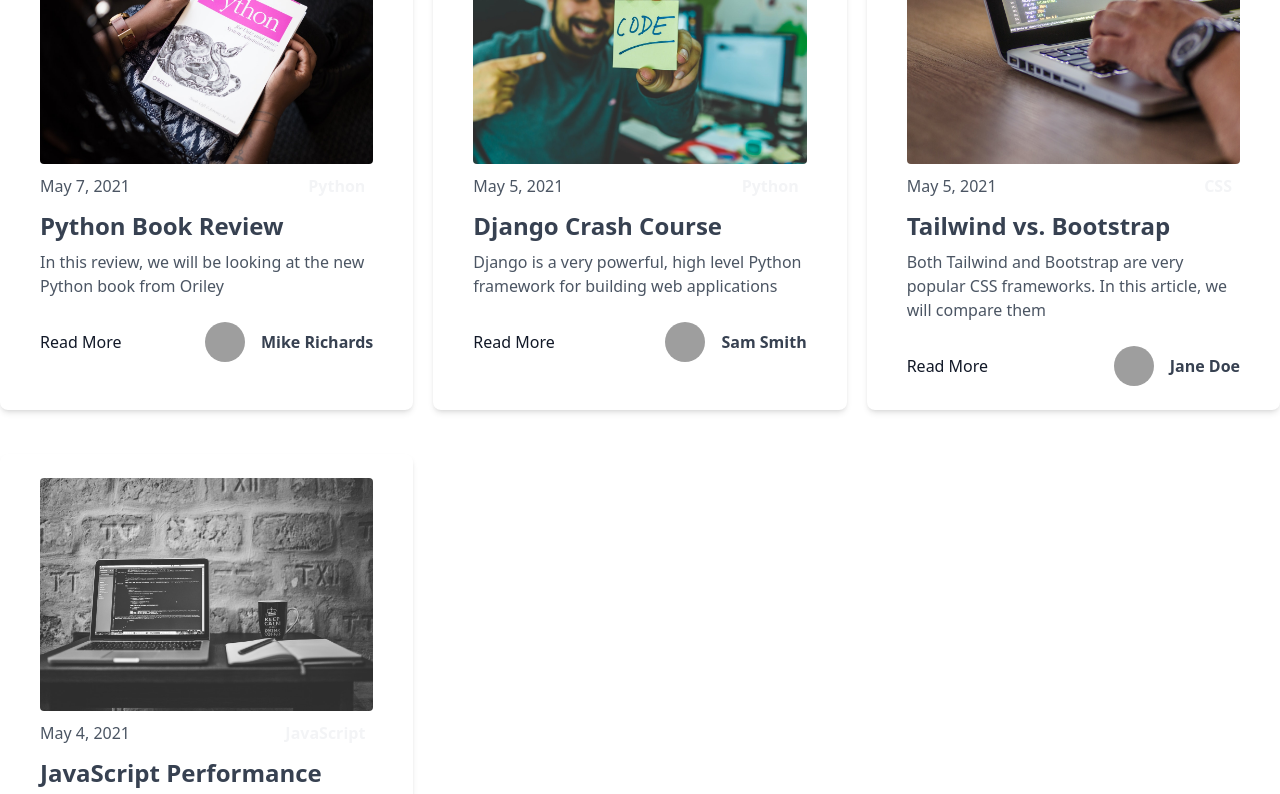
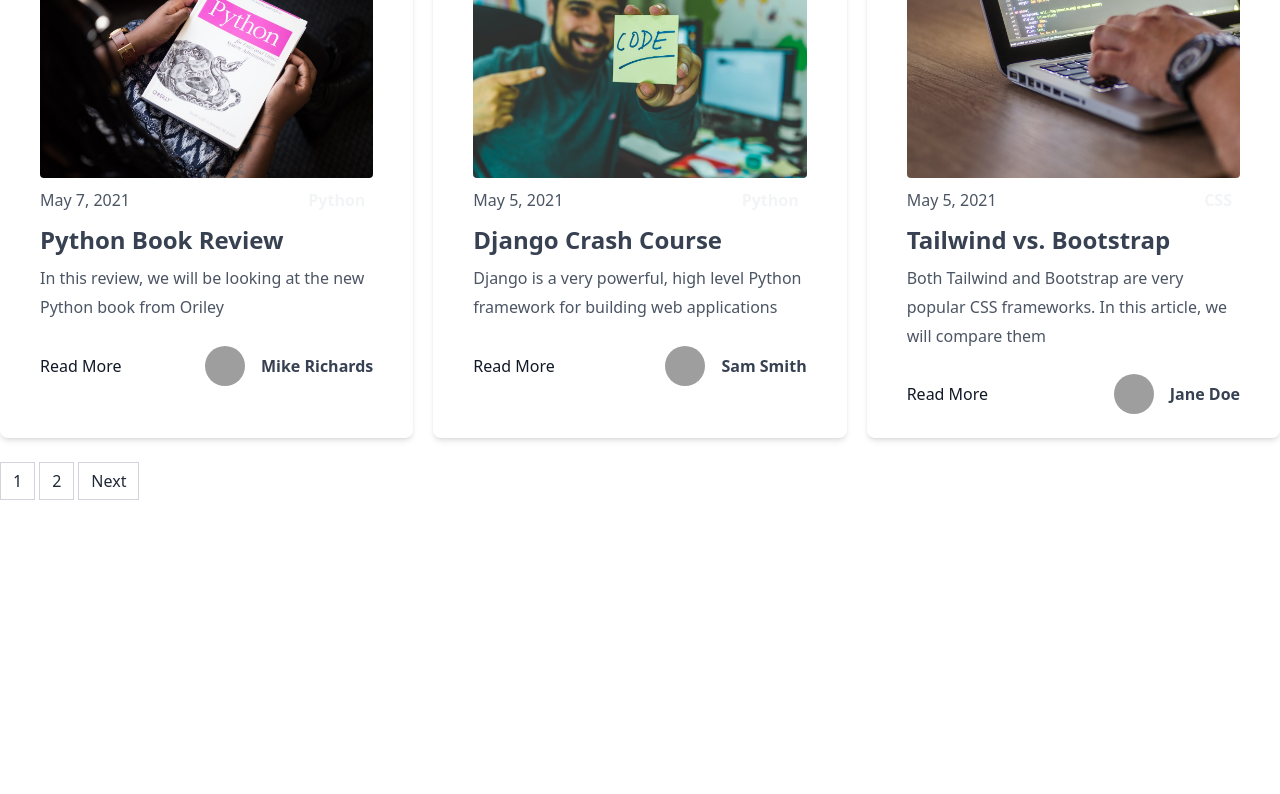
Before and after one commit to AlexW301/DevSpace-Blog, a Next.js app: page /blog in a window 1280 px wide. Shown: the part 865-1659 px from the top of the page. After the commit the page ends 1393 px from the top, so only its background shows below. Built offline with nearby package versions, Linux system fonts and the light colour scheme; grey boxes are pictures that could not be loaded.

Commit message:
pagination

```diff
--- a/components/CategoryLabel.js
+++ b/components/CategoryLabel.js
@@ -8,7 +8,6 @@
         PHP: 'purple',
         Ruby: 'red'
     }
-    console.log(colorKey[children])
 
     return (
         <div className={`px-2 py-1 bg-${colorKey[children]}-600 text-gray-100 font-bold rounded`}>
--- /dev/null
+++ b/components/Pagination.js
@@ -0,0 +1,43 @@
+import Link from "next/link";
+
+const Pagination = ({ currentPage, numPages }) => {
+  const isFirst = currentPage === 1;
+  const isLast = currentPage === numPages;
+  const prevPage = `/blog/page/${currentPage - 1}`;
+  const nextPage = `/blog/page/${currentPage + 1}`;
+
+  console.log(numPages)
+
+  if (numPages === 1) return <></>;
+
+  return (
+    <div className="mt-6 ">
+      <ul className="flex pl-0 list-none my-2">
+        {!isFirst && (
+          <Link href={prevPage} passHref>
+            <li className="relative block py-2 px-3 leading-tight bg-white border border-gray-300 text-gray-800 mr-1 hover:bg-gray-200 cursor-pointer">
+              Previous
+            </li>
+          </Link>
+        )}
+
+        {Array.from({length: numPages}, (_, i) => (
+            <Link href={`/blog/page/${i + 1}`} passHref>
+                <li className="relative block py-2 px-3 leading-tight bg-white border border-gray-300 text-gray-800 mr-1 hover:bg-gray-200 cursor-pointer">
+                    {i + 1}
+                </li>
+            </Link>
+        ))}
+
+        {!isLast && (
+          <Link href={nextPage} passHref>
+            <li className="relative block py-2 px-3 leading-tight bg-white border border-gray-300 text-gray-800 mr-1 hover:bg-gray-200 cursor-pointer">
+              Next
+            </li>
+          </Link>
+        )}
+      </ul>
+    </div>
+  );
+};
+export default Pagination;
--- /dev/null
+++ b/config/index.js
@@ -0,0 +1 @@
+export const POSTS_PER_PAGE = 6
--- a/pages/404.js
+++ b/pages/404.js
@@ -1,6 +1,6 @@
 import Link from "next/link";
 import Image from "next/image";
-import Layout from "../components/Layout";
+import Layout from "@/components/Layout";
 
 const NotFoundPage = () => {
     return (
--- a/pages/about.js
+++ b/pages/about.js
@@ -1,4 +1,4 @@
-import Layout from "../components/Layout";
+import Layout from "@/components/Layout";
 
 const AboutPage = () => {
     return (
--- a/pages/blog/[slug].js
+++ b/pages/blog/[slug].js
@@ -1,10 +1,10 @@
 import fs from 'fs';
 import path from 'path';
-import marked from 'marked';
+import {marked} from 'marked';
 import matter from 'gray-matter';
 import Link from 'next/link';
-import Layout from '../../components/Layout';
-import CategoryLabel from '../../components/CategoryLabel';
+import Layout from '@/components/Layout';
+import CategoryLabel from '@/components/CategoryLabel';
 
 const PostPage = ({frontmatter: {title, category, date, cover_image, author, author_image}, content, slug}) => {
 
@@ -31,8 +31,7 @@
                 </div>
 
                 <div className='blog-text mt-2'>
-                {/* dangerouslySetInnerHTML={{__html: marked(content)}} */}
-                    <div ></div>
+                    <div dangerouslySetInnerHTML={{__html: marked(content)}}></div>
                 </div>
             </div>
         </Layout>
--- /dev/null
+++ b/pages/blog/category/[category_name].js
@@ -0,0 +1,77 @@
+import fs from "fs";
+import path from "path";
+import Link from "next/link";
+import matter from "gray-matter";
+import Layout from "@/components/Layout";
+import Post from "@/components/Post";
+import { sortByDate } from "@/utils/index";
+
+export default function CategoryBlogPage({ posts, categoryName }) {
+  return (
+    <Layout>
+      <h1 className="text-5xl border-b-4 p-5 font-bold">Posts in {categoryName}</h1>
+      <div className="grid md:grid-cols-2 lg:grid-cols-3 gap-5">
+        {posts.map((post, index) => (
+          <Post key={index} post={post} />
+        ))}
+      </div>
+    </Layout>
+  );
+}
+
+export async function getStaticPaths() {
+  const files = fs.readdirSync(path.join("posts"));
+
+  const categories = files.map((filename) => {
+    const markdownWithMeta = fs.readFileSync(
+      path.join("posts", filename),
+      "utf-8"
+    );
+
+    const { data: frontmatter } = matter(markdownWithMeta);
+
+    return frontmatter.category.toLowerCase();
+  });
+
+  const paths = categories.map((category) => ({
+    params: { category_name: category },
+  }));
+
+  return {
+    paths,
+    fallback: false,
+  };
+}
+
+export async function getStaticProps({ params: { category_name } }) {
+  const files = fs.readdirSync(path.join("posts"));
+
+  const posts = files.map((filename) => {
+    const slug = filename.replace(".md", "");
+
+    const markdownWithMeta = fs.readFileSync(
+      path.join("posts", filename),
+      "utf-8"
+    );
+
+    const { data: frontmatter } = matter(markdownWithMeta);
+
+    return {
+      slug,
+      frontmatter,
+    };
+  });
+
+  // Filter posts by category
+  const categoryPosts = posts.filter(
+    (post) => post.frontmatter.category.toLowerCase() === category_name
+  );
+
+  return {
+    props: {
+      posts: categoryPosts.sort(sortByDate),
+      categoryName: category_name,
+
+    },
+  };
+}
--- a/pages/blog/index.js
+++ b/pages/blog/index.js
@@ -1,44 +1,5 @@
-import fs from 'fs';
-import path from 'path';
-import Link from 'next/link';
-import matter from 'gray-matter';
-import Layout from '../../components/Layout';
-import Post from '../../components/Post';
-import {sortByDate} from '../../utils';
+import { getStaticProps } from "./page/[page_index]";
+import BlogPage from "./page/[page_index]";
 
-export default function BlogPage({posts}) {
-  console.log(posts)
-  return (
-    <Layout>
-      <h1 className='text-5xl border-b-4 p-5 font-bold'>Blog</h1>
-      <div className='grid md:grid-cols-2 lg:grid-cols-3 gap-5'>
-          {posts.map((post, index) => (
-            <Post key={index} post={post}/>
-          ))}
-      </div>
-    </Layout>
-  )
-}
-
-export async function getStaticProps() {
-  const files = fs.readdirSync(path.join('posts'))
-
-  const posts = files.map((filename) => {
-    const slug = filename.replace('.md','')
-
-    const markdownWithMeta = fs.readFileSync(path.join('posts', filename), 'utf-8')
-
-    const {data:frontmatter} = matter(markdownWithMeta)
-
-    return {
-      slug,
-      frontmatter
-    }
-  })
-
-  return {
-    props: {
-      posts: posts.sort(sortByDate)
-    }
-  }
-}
+export {getStaticProps}
+export default BlogPage;
--- /dev/null
+++ b/pages/blog/page/[page_index].js
@@ -0,0 +1,77 @@
+import fs from 'fs';
+import path from 'path';
+import Link from 'next/link';
+import matter from 'gray-matter';
+import Layout from '@/components/Layout';
+import Post from '@/components/Post';
+import Pagination from '@/components/Pagination';
+import {sortByDate} from '@/utils/index';
+import {POSTS_PER_PAGE} from '@/config/index'
+
+export default function BlogPage({posts, numPages, currentPage}) {
+  return (
+    <Layout>
+      <h1 className='text-5xl border-b-4 p-5 font-bold'>Blog</h1>
+      <div className='grid md:grid-cols-2 lg:grid-cols-3 gap-5'>
+          {posts.map((post, index) => (
+            <Post key={index} post={post}/>
+          ))}
+      </div>
+
+      <Pagination currentPage={currentPage} numPages={numPages}/>
+    </Layout>
+  )
+}
+
+export async function getStaticPaths() {
+    const files = fs.readdirSync(path.join('posts'))
+
+    const numPages = Math.ceil(files.length / POSTS_PER_PAGE)
+
+    let paths = []
+
+    for(let i = 1; i <= numPages; i++) {
+        paths.push({
+            params: {page_index: i.toString()}
+        })
+    }
+
+    console.log(paths)
+
+    return {
+        paths,
+        fallback: false
+    }
+}
+
+export async function getStaticProps({params}) {
+
+  const page = parseInt((params && params.page_index) || 1)
+
+  const files = fs.readdirSync(path.join('posts'))
+
+  const posts = files.map((filename) => {
+    const slug = filename.replace('.md','')
+
+    const markdownWithMeta = fs.readFileSync(path.join('posts', filename), 'utf-8')
+
+    const {data:frontmatter} = matter(markdownWithMeta)
+
+    return {
+      slug,
+      frontmatter
+    }
+  })
+
+  const numPages = Math.ceil(files.length / POSTS_PER_PAGE)
+  const pageIndex = page - 1
+  const orderedPosts = posts.sort(sortByDate).slice(pageIndex * POSTS_PER_PAGE, (pageIndex + 1) * POSTS_PER_PAGE)
+
+  return {
+    props: {
+      posts: orderedPosts,
+      numPages,
+      currentPage: page
+    }
+  }
+}
--- a/styles/globals.css
+++ b/styles/globals.css
@@ -1,3 +1,34 @@
 @tailwind base;
 @tailwind components;
 @tailwind utilities;
+
+p {
+    margin: 15px 0;
+    line-height: 1.8;
+}
+
+.blog-text ul,
+ol {
+    font-size: 110%;
+    line-height: 2.3;
+    font-weight: bold;
+    margin: 10px 0;
+}
+
+/* pre tage, ex. code blocks, etc. */
+.blog-text pre {
+    background: #f4f4f4;
+    padding: 20px;
+    margin: 20px 0;
+    line-height: 2.3;
+}
+
+.blog-text h1 {
+    font-size: 35px;
+}
+
+.blog-text h2,
+.blog-text h3,
+.blog-text h4 {
+    font-size: 27px;
+}
```
Also changed, not shown: jsconfig.json (added, +10 -0 lines), pages/index.js (+3 -4 lines).
